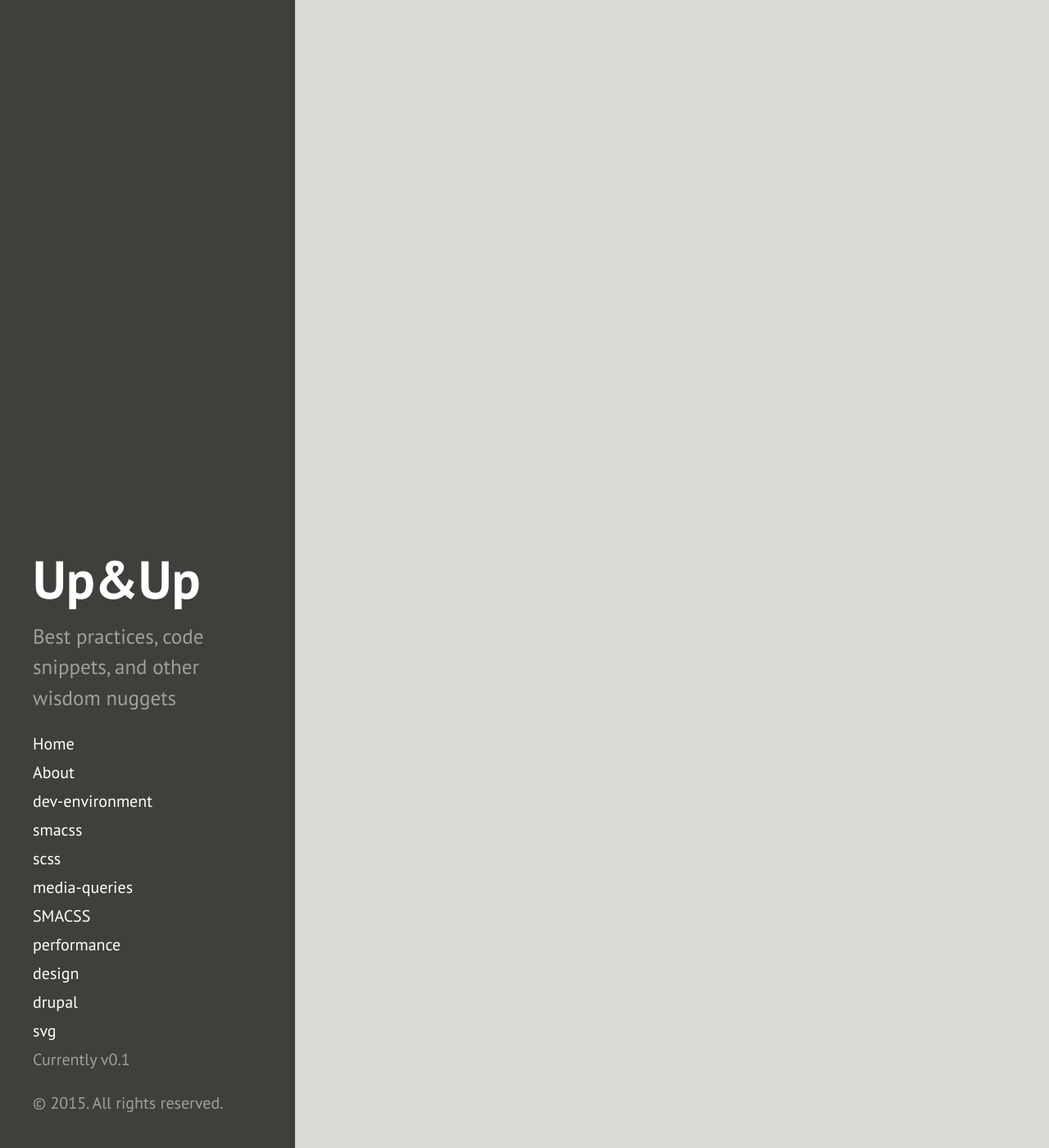
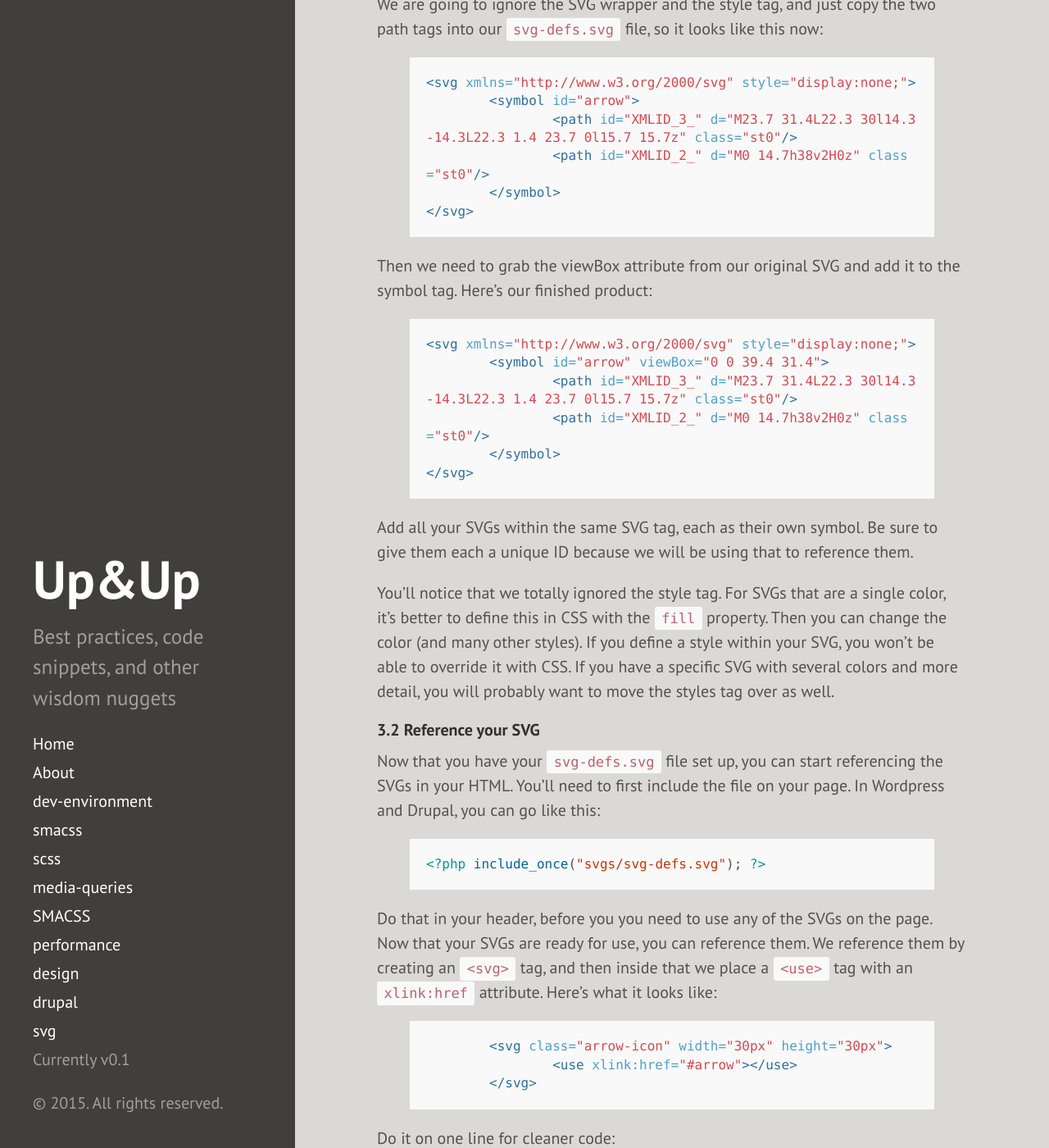
Before and after one commit to mergeweb/best_practices, a Jekyll site: the page built from _posts/2015-09-15-svg-workflow.md, in a window 1280 px wide and 1400 px high, scrolled down 2820 px. Shown: the whole window at 82% size. Built offline with Jekyll 4.4.1, drawn with Linux system fonts in a browser that asks for light colours; Markdown is read by kramdown in place of the engine named in the settings; some of the changed text lies outside the part shown.

Commit message:
Update svg workflow article

```diff
--- a/_posts/2015-09-15-svg-workflow.md
+++ b/_posts/2015-09-15-svg-workflow.md
@@ -14,7 +14,7 @@ To save on requests, maintainability, and code cleanliness, here is the official
 
 ### 1. Get your SVGs out of the comps
 
-Look through your comps in Illustrator. Find the icons that you will use as SVGs. Anything that is scalable icon or graphic will work. Think arrows, grids, and other icon things.
+Look through your comps in Illustrator. Find the icons that you will use as SVGs. Anything that is a scalable icon or graphic will work. Think arrows, grids, and other icon things.
 
 Select one of these icons, making sure you've got all the pieces of it. Copy it, open a new Illustrator file, and paste in your image. Make sure you fit your artboard to your new artwork and group together all the elements in the image (option+G). Then, click File -> Save As, and save your file as an SVG into an SVG folder in your project.
 
@@ -48,4 +48,121 @@ These commands will override your old SVGs with the new, optimized code. If you
 
 For full documentation of the svgo optimizer see the [github repo](https://github.com/svg/svgo)
 
-### 3. Use the SVGs, Luke
+### 3. Use the SVGs
+
+#### 3.1 Setting up your SVG Library
+
+Here's where the fun starts happening. We're basically going to create an SVG sprite sheet with all of our optimized SVGs.
+
+Create a new file at the root of your site, or wherever the best place you think will be to call this file. In Drupal, I usually keep it in the same folder as my block--header.tpl.php. I name it something like `svg-defs.svg`.
+
+At the top of the file, add this code:
+
+`<svg xmlns="http://www.w3.org/2000/svg" style="display:none;">`
+
+then close the svg tag: `</svg>`.
+
+Inside the `<svg>` tag, create a symbol tag, and give it an id that's descriptive and easy to type, like this:
+
+{% highlight html %}
+
+<svg xmlns="http://www.w3.org/2000/svg" style="display:none;">
+	<symbol id="arrow">
+	</symbol>
+</svg>
+
+{% endhighlight %}
+
+Now open your optimized SVG file for this particular SVG. Mine looks like this:
+
+{% highlight html %}
+<svg xmlns="http://www.w3.org/2000/svg" id="Layer_1" viewBox="0 0 39.4 31.4">
+  <style>
+    .st0{fill:#FFFFFF;}
+  </style>
+  <path id="XMLID_3_" d="M23.7 31.4L22.3 30l14.3-14.3L22.3 1.4 23.7 0l15.7 15.7z" class="st0"/>
+  <path id="XMLID_2_" d="M0 14.7h38v2H0z" class="st0"/>
+</svg>
+{% endhighlight %}
+
+We are going to ignore the SVG wrapper and the style tag, and just copy the two path tags into our `svg-defs.svg` file, so it looks like this now:
+
+{% highlight html %}
+
+<svg xmlns="http://www.w3.org/2000/svg" style="display:none;">
+	<symbol id="arrow">
+		<path id="XMLID_3_" d="M23.7 31.4L22.3 30l14.3-14.3L22.3 1.4 23.7 0l15.7 15.7z" class="st0"/>
+  		<path id="XMLID_2_" d="M0 14.7h38v2H0z" class="st0"/>
+	</symbol>
+</svg>
+
+{% endhighlight %}
+
+Then we need to grab the viewBox attribute from our original SVG and add it to the symbol tag. Here's our finished product:
+
+{% highlight html %}
+
+<svg xmlns="http://www.w3.org/2000/svg" style="display:none;">
+	<symbol id="arrow" viewBox="0 0 39.4 31.4">
+		<path id="XMLID_3_" d="M23.7 31.4L22.3 30l14.3-14.3L22.3 1.4 23.7 0l15.7 15.7z" class="st0"/>
+  		<path id="XMLID_2_" d="M0 14.7h38v2H0z" class="st0"/>
+	</symbol>
+</svg>
+
+{% endhighlight %}
+
+Add all your SVGs within the same SVG tag, each as their own symbol. Be sure to give them each a unique ID because we will be using that to reference them.
+
+You'll notice that we totally ignored the style tag. For SVGs that are a single color, it's better to define this in CSS with the `fill` property. Then you can change the color (and many other styles). If you define a style within your SVG, you won't be able to override it with CSS. If you have a specific SVG with several colors and more detail, you will probably want to move the styles tag over as well.
+
+#### 3.2 Reference your SVG
+
+Now that you have your `svg-defs.svg` file set up, you can start referencing the SVGs in your HTML. You'll need to first include the file on your page. In Wordpress and Drupal, you can go like this:
+
+{% highlight php %}
+<?php include_once("svgs/svg-defs.svg"); ?>
+{% endhighlight %}
+
+Do that in your header, before you you need to use any of the SVGs on the page. Now that your SVGs are ready for use, you can reference them. We reference them by creating an `<svg>` tag, and then inside that we place a `<use>` tag with an `xlink:href` attribute. Here's what it looks like:
+
+{% highlight html %}
+	<svg class="arrow-icon" width="30px" height="30px">
+		<use xlink:href="#arrow"></use>
+	</svg>
+{% endhighlight %}
+
+Do it on one line for cleaner code:
+
+{% highlight html %}
+	<svg class="arrow-icon icon" width="30px" height="30px"><use xlink:href="#arrow"></use></svg>
+{% endhighlight %}
+
+Your `xlink:href` is just the ID that we defined in the `svg-defs.svg` file, in this case, the ID was 'arrow' so we reference it with `#arrow`. You don't need to add a class to your `<svg>` tag, but it's a good practice to add a class that matches your ID so you can style it later. I like to keep my naming convention the same across all my SVGs.
+
+Since we stripped out all of our styles above, it's a good idea to set some base styles for your SVGs in css. Usually the only one that I define is fill color:
+
+{% highlight scss %}
+	svg{fill:white;}
+{% endhighlight %}
+
+You may find that you have other base styles to apply, but since we set the height and width of the SVG in the HTML you probably won't have that many.
+
+### 4. Don't Skip These Important Notes
+
+#### 4.1 You must specify width and height attribute within your SVG element
+Even though you can modify width and height of the SVG using CSS, Internet Explorer will not render an SVG that does not have a defined width and height in the HTML element.
+
+#### 4.2 Don't use padding on SVG elements.
+This will make them be all weird on iOS devices. Don't do it. You can use margin though.
+
+### 5. Javascript Tips
+
+#### 5.1 Changing SVG Icons
+You can switch out SVG icons pretty easily with jQuery by referencing the xlink:href attribute. This code snippet checks to see if the SVG has a class of menu-btn, and if it does, changes the X svg back to a hamburger:
+
+{% highlight javascript %}
+// switches x back to hamburger
+if ($('.btn').hasClass('menu-btn')){
+	$('.menu-btn').find('use').attr("xlink:href", "#hamburger");
+}
+{% endhighlight %}
```
